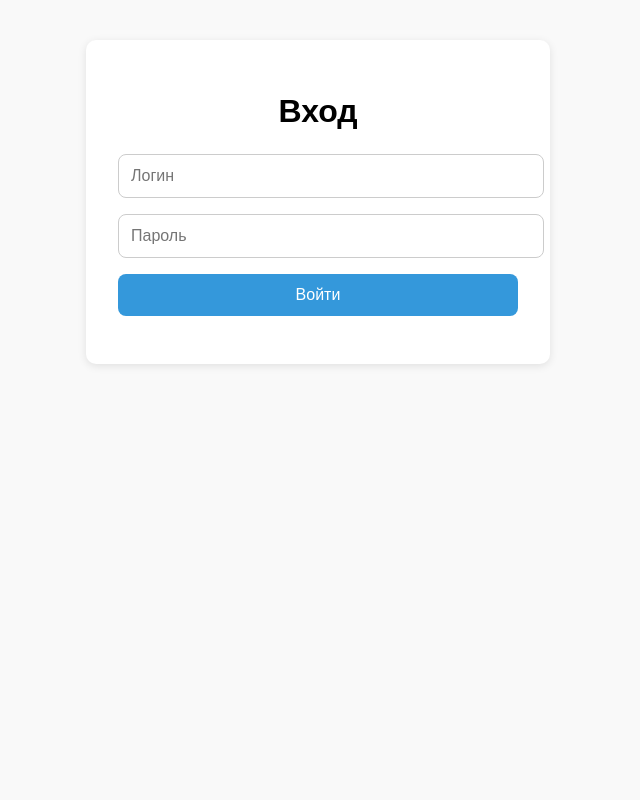
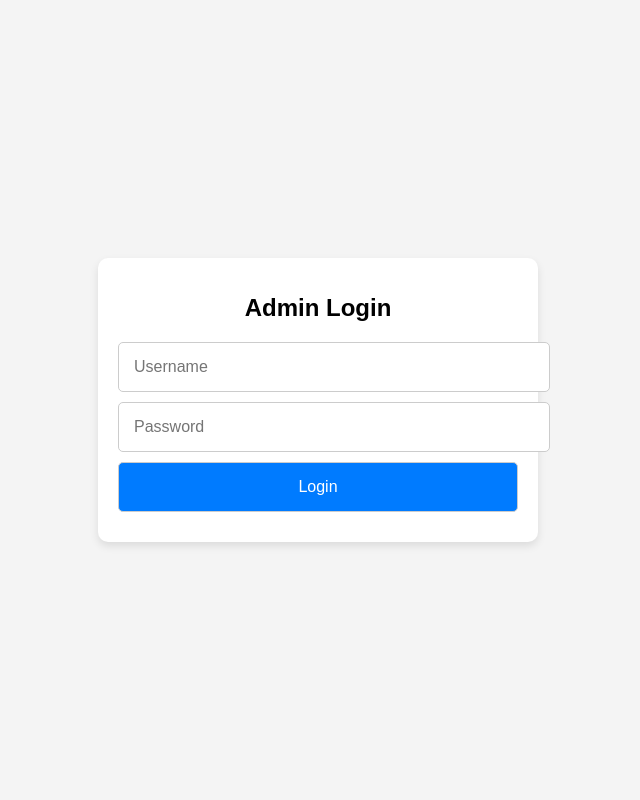
Before and after one commit to BorisVaneev/monocle, a Flask app: page /login in a window 1280 px wide. Shown: the whole page, without its empty margins (322-962 px from the left). Run offline with Flask 2, Linux system fonts and the light colour scheme; parts of the project's set-up code (start-up, migrations or seed data) failed here and were passed over.

Commit message:
Update admin_login.html

```diff
--- a/templates/admin_login.html
+++ b/templates/admin_login.html
@@ -1,69 +1,29 @@
 <!DOCTYPE html>
-<html lang="ru">
+<html lang="en">
 <head>
     <meta charset="UTF-8">
     <meta name="viewport" content="width=device-width, initial-scale=1.0">
-    <title>Вход администратора</title>
+    <title>Admin Login</title>
     <style>
-        body {
-            font-family: sans-serif;
-            background-color: #f9f9f9;
-            padding: 2rem;
-        }
-
-        .container {
-            max-width: 400px;
-            margin: 0 auto;
-            background: white;
-            padding: 2rem;
-            border-radius: 10px;
-            box-shadow: 0 2px 8px rgba(0,0,0,0.1);
-        }
-
-        h1 {
-            text-align: center;
-            margin-bottom: 1.5rem;
-        }
-
-        input, button {
-            width: 100%;
-            padding: 0.75rem;
-            margin-bottom: 1rem;
-            border: 1px solid #ccc;
-            border-radius: 8px;
-            font-size: 1rem;
-        }
-
-        button {
-            background-color: #3498db;
-            color: white;
-            border: none;
-            cursor: pointer;
-        }
-
-        button:hover {
-            background-color: #2980b9;
-        }
-
-        .error {
-            color: red;
-            text-align: center;
-            margin-bottom: 1rem;
-        }
+        body { font-family: Arial, sans-serif; margin: 0; padding: 0; display: flex; justify-content: center; align-items: center; height: 100vh; background-color: #f4f4f4; }
+        .container { width: 90%; max-width: 400px; background-color: #fff; padding: 20px; border-radius: 10px; box-shadow: 0 4px 8px rgba(0, 0, 0, 0.1); }
+        h1 { text-align: center; font-size: 24px; margin-bottom: 20px; }
+        input, button { display: block; width: 100%; margin: 10px 0; padding: 15px; font-size: 16px; border: 1px solid #ccc; border-radius: 5px; }
+        button { background-color: #007bff; color: white; cursor: pointer; }
+        button:hover { background-color: #0056b3; }
+        p { color: red; font-size: 14px; text-align: center; }
     </style>
 </head>
 <body>
     <div class="container">
-        <h1>Вход</h1>
-
+        <h1>Admin Login</h1>
         {% if error %}
-            <p class="error">{{ error }}</p>
+            <p>{{ error }}</p>
         {% endif %}
-
         <form method="post">
-            <input type="text" name="username" placeholder="Логин" required>
-            <input type="password" name="password" placeholder="Пароль" required>
-            <button type="submit">Войти</button>
+            <input type="text" name="username" placeholder="Username" required>
+            <input type="password" name="password" placeholder="Password" required>
+            <button type="submit">Login</button>
         </form>
     </div>
 </body>
```
